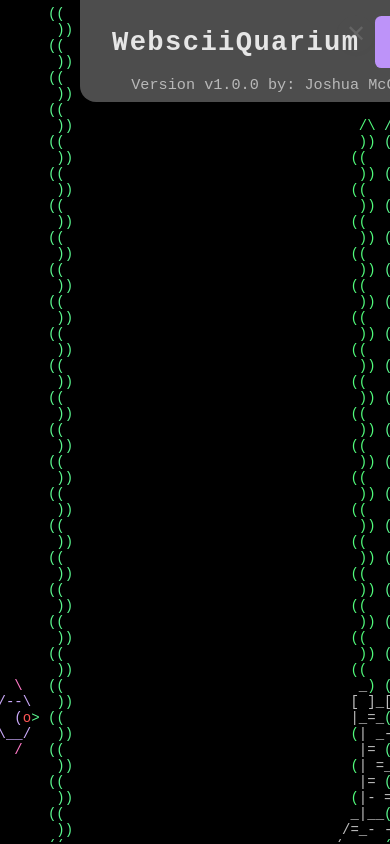
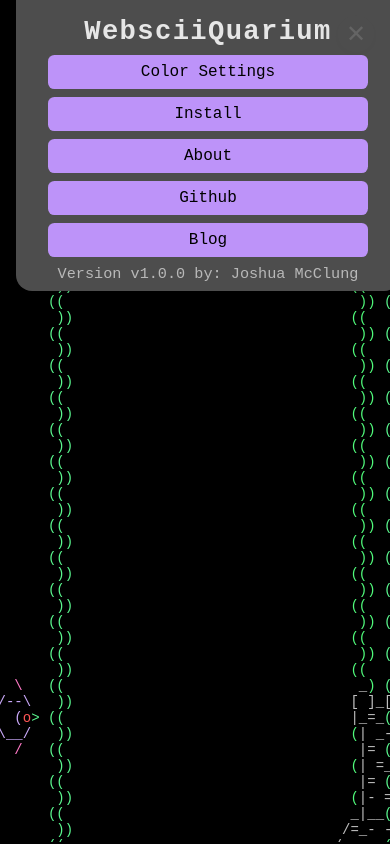
Before and after one commit to jeffeth-donaldson/websciiquarium, a SvelteKit app: page / in a window 390 px wide. Built offline with nearby package versions, Linux system fonts and the light colour scheme.

Commit message:
better handle mobile

```diff
--- a/src/components/header.svelte
+++ b/src/components/header.svelte
@@ -97,6 +97,7 @@
         min-width: 320px;
         margin-right: 5rem;
         margin-left: 5rem;
+
     }
     .header-main {
         display: flex;
@@ -125,6 +126,7 @@
         transition: background 0.2s;
         text-decoration: none;
         display: inline-block;
+        text-align: center;
     }
     .header-buttons button:hover,
     .header-buttons a:hover {
@@ -137,4 +139,28 @@
         opacity: 0.7;
     }
 
+    @media (max-width: 940px) {
+        .header-main {
+            flex-direction: column;
+            align-items: stretch;
+            gap: 0.5rem;
+        }
+        .header-buttons {
+            flex-direction: column;
+            align-items: stretch;
+            gap: 0.5rem;
+        }
+        .header-content {
+            margin-left: 1rem;
+            margin-right: 1rem;
+        }
+
+        .header-footer {
+            text-align: center;
+        }
+        .header-title {
+            text-align: center;
+        }
+    }
+
 </style>
```
Also changed, not shown: 1 other file (tests, documents, lock files or other folders).
